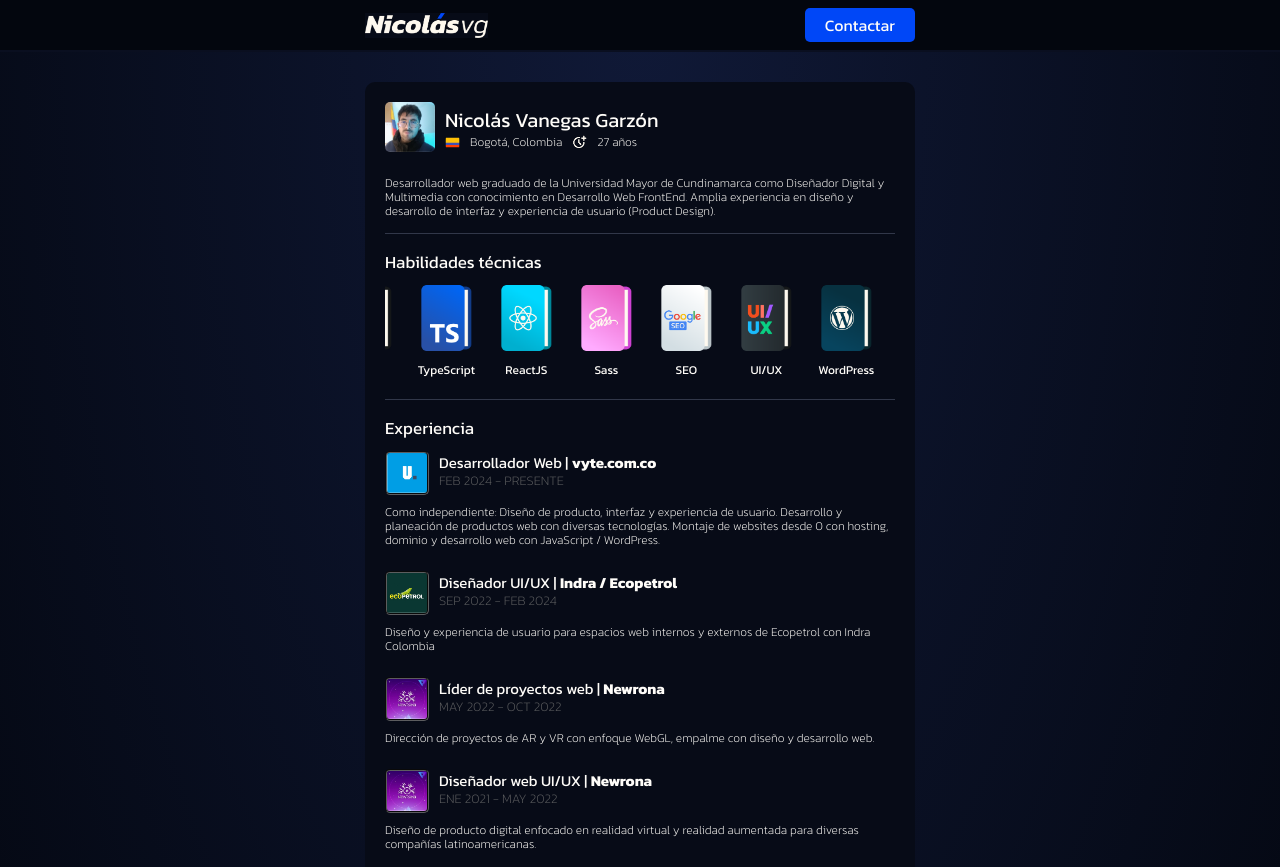
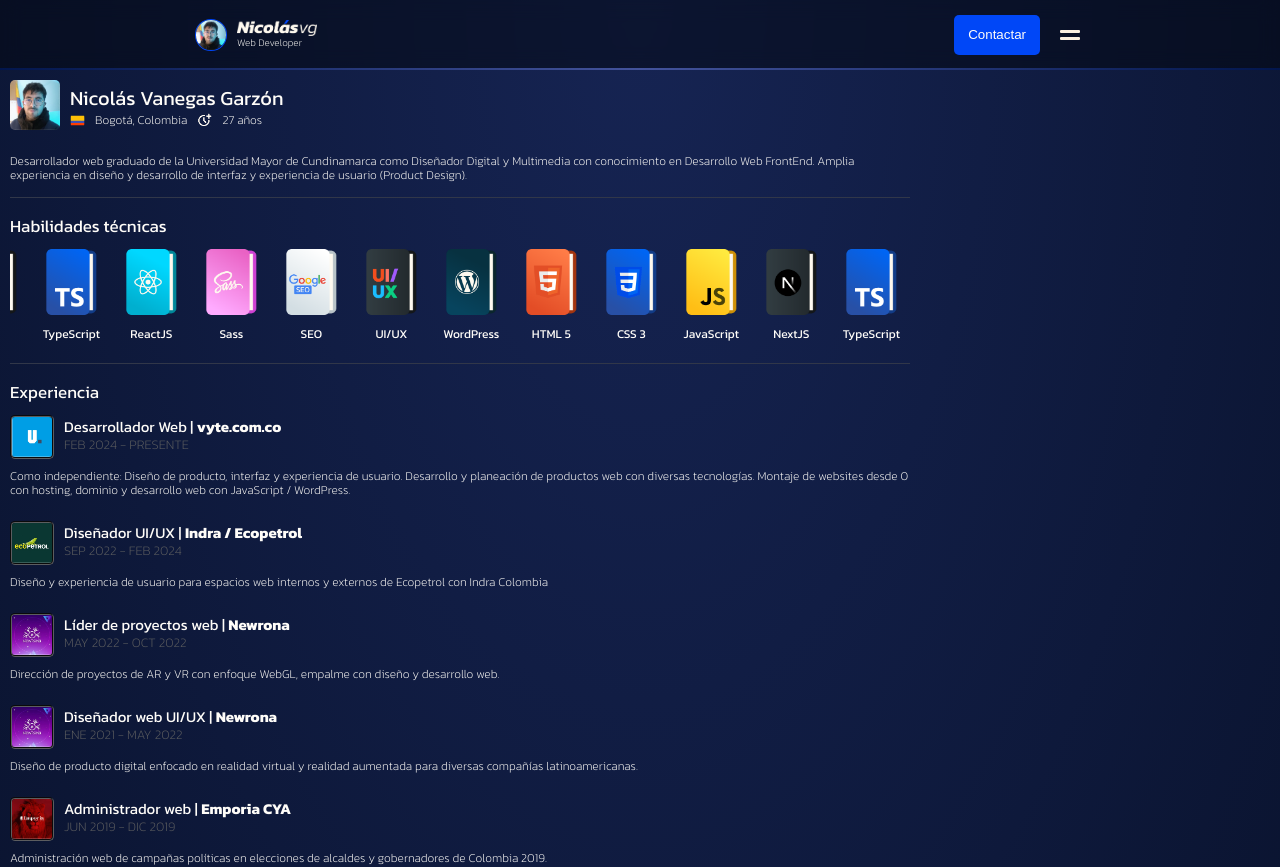
Before and after one commit to nhockjs/nicolasvg, a Next.js app: page / in a window 1280 px wide. Shown: the top 867 px of the page. Built offline with nearby package versions, Linux system fonts and the light colour scheme.

Commit message:
Layout actualizado

```diff
--- a/app/globals.scss
+++ b/app/globals.scss
@@ -4,6 +4,7 @@
   --colorOne: #03060e;
   --colorTwo: #070b17;
   --colorThree: #0a0f20;
+  --colorHover: #182244;
   --textOne: #fffdf9;
   --textTwo: #f9eee0;
   --textThree: #fffaf1;
@@ -14,12 +15,12 @@
   --greenColor: #05ea78;
   --yellowColor: #ffd400;
 
-  --colorThrgee: rgb(10, 15, 32) 0;
-  // Size globals
-
-  --contentWidth: 550px;
-  @media (max-width: 600px) {
-    --contentWidth: 95vw;
+  --contentWidth: 95vw;
+  @media (min-width: 768px) {
+    --contentWidth: 900px;
+  }
+  * {
+    -webkit-tap-highlight-color: transparent;
   }
 }
 
@@ -52,8 +53,8 @@ body {
   background: #101937;
   background: radial-gradient(
     ellipse at top center,
-    rgb(16, 25, 55) 0%,
-    rgba(3, 6, 14, 1) 100%
+    rgb(22, 36, 83) 0%,
+    rgb(9, 18, 44) 100%
   );
   color: var(--textOne);
 }
@@ -70,8 +71,7 @@ p {
 button {
   background-color: var(--ctaColor);
   color: var(--textOne);
-  padding: 5px 20px;
-  height: 35px;
+  padding: 7px 14px;
   border: none;
   border-radius: 5px;
   transition: 0.2s;
@@ -91,10 +91,10 @@ hr {
 }
 
 .global__card {
-  background-color: var(--colorTwo);
+  background-color: transparent;
   border-radius: 10px;
   box-sizing: border-box;
-  padding: 20px;
+  padding: 0px;
   margin: 10px;
   width: var(--contentWidth);
 }
@@ -165,3 +165,28 @@ form {
   display: flex;
   flex-wrap: wrap;
 }
+
+.global__hr {
+  height: 2px;
+  background: #43539c;
+  background: radial-gradient(
+    circle,
+    rgba(67, 83, 156, 1) 0%,
+    rgba(2, 22, 77, 1) 100%
+  );
+  z-index: 999;
+  width: 100%;
+  position: absolute;
+}
+
+.global__container {
+  width: var(--contentWidth);
+  margin: 0 auto;
+  box-sizing: border-box;
+}
+
+.global__ppic {
+  width: 30px;
+  border-radius: 50%;
+  border: 1px solid var(--ctaColor);
+}
--- a/app/layout.tsx
+++ b/app/layout.tsx
@@ -2,6 +2,9 @@ import type { Metadata } from "next";
 import { Kanit } from "next/font/google";
 import "./globals.scss";
 import "./styles/layout.scss";
+import Link from "next/link";
+import ButtonMenu from "@/components/Nav/ButtonMenu/ButtonMenu";
+import Nav from "@/components/Nav/Nav";
 
 const kanit = Kanit({
   weight: ["200", "400", "700"],
@@ -23,72 +26,36 @@ export default function RootLayout({
   return (
     <html lang="en">
       <body className={kanit.variable}>
+        {/* HEADER */}
         <header className="layout__header">
-          <div className="layout__header--content">
-            <img
-              src="/imgs/nicolasvg-1.png"
-              alt="Nicolás VG"
-              className="layout__logo"
-            />
-            <div>
-              {/* <Link className="layout__header__link" href="/cuenta">
-                Mi cuenta
-              </Link> */}
-              <a className="layout__cta">Contactar</a>
+          <div className="global__container layout__header__container">
+            <a href="https://nicolasvg.com" className="layout__logo">
+              <img
+                src="/imgs/ppic.jpg"
+                alt="Nicolás Vanegas"
+                className="global__ppic"
+              />
+              <div className="layout__tagline">
+                <img
+                  src="/imgs/nicolasvg-1.png"
+                  width="80"
+                  alt="Logo Nicolás vg"
+                />
+                <p>Web Developer</p>
+              </div>
+            </a>
+            <div className="layout__header__buttons">
+              <button>Contactar</button>
+              <Nav />
             </div>
           </div>
+          <div className="global__hr layout__hr--header"> </div>
         </header>
-        <div className="layout__container">
-          {/* <nav className="layout__nav global__card">
-            <Link href="/" className="layout__link">
-              <Image
-                src="/imgs/ppic.jpg"
-                alt="Sobre Nicolás VG"
-                width={50}
-                height={50}
-              />
-              <span>Sobre mí</span>
-            </Link>
-            <Link href="/estudios" className="layout__link">
-              <Image
-                src="/icons/xp.png"
-                alt="Experiencia laboral de Nicolás VG"
-                width={50}
-                height={50}
-              />{" "}
-              <span>Estudios</span>
-            </Link>
-            <Link href="/proyectos" className="layout__link">
-              <Image
-                src="/icons/projects.png"
-                alt="Proyectos de Nicolás VG"
-                width={50}
-                height={50}
-              />{" "}
-              <span>Proyectos</span>
-            </Link>
-            <Link href="/laboratorio" className="layout__link">
-              <Image
-                src="/icons/laboratorio.png"
-                alt="Widgets de práctica de Nicolás VG"
-                width={50}
-                height={50}
-              />{" "}
-              <span>Laboratorio</span>
-            </Link>
-            <Link href="/blog" className="layout__link">
-              <Image
-                src="/icons/blog.png"
-                alt="Opiniones de Nicolás VG"
-                width={50}
-                height={50}
-              />{" "}
-              <span>Blog</span>
-            </Link>
-          </nav> */}
 
-          <section className="layout__content global__card">{children}</section>
-        </div>
+        {/* CONTENIDO */}
+        <section className="layout__content global__card">{children}</section>
+        {/* FOOTER */}
+        <div className="global__hr"> </div>
         <footer className="layout__footer">
           Hecho por Nicolás VG con NextJS
         </footer>
--- a/app/styles/layout.scss
+++ b/app/styles/layout.scss
@@ -1,97 +1,57 @@
 .layout__header {
-  background-color: var(--colorOne);
-  border-bottom: 2px solid var(--colorThree);
-  height: 50px;
+  background-color: color-mix(in srgb, var(--colorOne) 50%, transparent);
+  height: 70px;
   top: 0;
   position: sticky;
   width: 100%;
   display: flex;
   align-items: center;
   z-index: 999;
-  .layout__header--content {
-    width: var(--contentWidth);
-    padding: 0 10px;
-    margin: 0 auto;
+  backdrop-filter: blur(10px);
+  .layout__hr--header {
+    bottom: 0;
+  }
+  .layout__header__container {
     display: flex;
+    align-items: center;
     justify-content: space-between;
-    align-items: center;
   }
   .layout__logo {
-    height: 25px;
-    background-color: var(--colorTwo);
-  }
-}
-
-.layout__container {
-  width: var(--contentWidth);
-  min-height: calc(100vh - 50px);
-  margin: 0 auto;
-  padding: 20px 10px;
-  display: flex;
-  flex-direction: column;
-  align-items: center;
-  .layout__nav {
     display: flex;
-    width: 100%;
-    justify-content: space-between;
-    .layout__link {
+    text-decoration: none;
+    gap: 10px;
+    align-items: center;
+    padding: 5px;
+    padding-right: 10px;
+    border-radius: 10px;
+    width: fit-content;
+    transition: 0.3s;
+    color: var(--textColor);
+    .layout__tagline {
       display: flex;
       flex-direction: column;
-      text-align: center;
-      text-decoration: none;
-      color: var(--textOne);
-      transition: 0.2s;
-      img {
-        border-radius: 50%;
+      gap: 0px;
+      p {
+        font-size: 10px;
       }
     }
-
-    .layout__link:hover {
-      color: var(--textTwo);
-      scale: 1.05;
-    }
-    .layout__link span {
-      font-size: 10px;
-    }
+  }
+  .layout__logo:hover {
+    background-color: var(--colorHover);
+    cursor: pointer;
+  }
+  .layout__header__buttons {
+    display: flex;
+    gap: 10px;
   }
 }
 
 .layout__footer {
   display: flex;
-  text-align: center;
+  align-items: center;
   justify-content: center;
-  padding: 10px 0;
+  height: 40px;
+  font-size: 10px;
+  font-weight: 200;
   background-color: var(--colorOne);
-  font-size: 15px;
-  font-weight: 200;
 }
-
-.layout__header__link {
-  color: #ffffff;
-  text-decoration: none;
-  margin-right: 10px;
-  font-weight: 200;
-  font-size: 15px;
-  transition: 0.3s;
-  text-align: end;
-}
-
-.layout__header__link:hover {
-  color: var(--mutedTwo);
-}
-
-.layout__cta {
-  background-color: var(--ctaColor);
-  color: var(--textOne);
-  padding: 5px 20px;
-  height: 35px;
-  border: none;
-  border-radius: 5px;
-  transition: 0.2s;
-}
-
-.layout__cta:hover {
-  scale: 1.05;
-  cursor: pointer;
-  opacity: 10;
-}
--- /dev/null
+++ b/components/Nav/ButtonMenu/ButtonMenu.scss
@@ -0,0 +1,43 @@
+.buttonMenu__button {
+  width: 40px;
+  height: 40px;
+  display: flex;
+  flex-direction: column;
+  gap: 4px;
+  justify-content: center;
+  align-items: center;
+  background-color: transparent;
+  transition: 0.3s;
+  border-radius: 50%;
+  position: relative;
+  -webkit-tap-highlight-color: transparent;
+  .buttonMenu__lineMenu {
+    height: 3px;
+    width: 20px;
+    border-radius: 1px;
+    background-color: var(--textTwo);
+    transition: all 0.3s ease;
+  }
+}
+
+.buttonMenu__button:focus {
+  outline: none;
+  background-color: var(--colorHover);
+}
+
+.buttonMenu__buttonMenu:hover {
+  background-color: var(--colorHover);
+  -webkit-tap-highlight-color: transparent;
+}
+.buttonMenu__lineMenu--open1 {
+  position: absolute;
+  right: 25%;
+  top: 45%;
+  transform: rotate(45deg);
+}
+.buttonMenu__lineMenu--open2 {
+  position: absolute;
+  right: 25%;
+  top: 45%;
+  transform: rotate(315deg);
+}
--- /dev/null
+++ b/components/Nav/ButtonMenu/ButtonMenu.tsx
@@ -0,0 +1,39 @@
+"use client";
+
+import { useState, useEffect } from "react";
+import "./ButtonMenu.scss";
+
+interface buttonMenuProps {
+  open: boolean;
+  onOpen: (open: boolean) => void;
+}
+
+export default function ButtonMenu({ open, onOpen }: buttonMenuProps) {
+  const lineMenuOpenClass = "buttonMenu__lineMenu--open";
+  const [isButtonOpen, setIsButtonOpen] = useState(open);
+
+  useEffect(() => {
+    setIsButtonOpen(open);
+  }, [open]);
+
+  const checkOpen = () => {
+    const newState = !isButtonOpen;
+    setIsButtonOpen(newState);
+    onOpen(newState);
+  };
+
+  return (
+    <button onClick={checkOpen} className="buttonMenu__button">
+      <span
+        className={`buttonMenu__lineMenu ${
+          isButtonOpen ? lineMenuOpenClass + "1" : ""
+        }`}
+      ></span>
+      <span
+        className={`buttonMenu__lineMenu ${
+          isButtonOpen ? lineMenuOpenClass + "2" : ""
+        }`}
+      ></span>
+    </button>
+  );
+}
--- /dev/null
+++ b/components/Nav/Nav.scss
@@ -0,0 +1,72 @@
+.nav__main {
+  position: fixed;
+  top: 70px;
+  right: 0;
+  display: flex;
+  flex-direction: column;
+  gap: 10px;
+  width: 100vw;
+  margin: 0 auto;
+  box-sizing: border-box;
+  padding: 15px;
+  background-color: var(--colorThree);
+  border: 1px solid var(--colorHover);
+  border-radius: 0px 0px 10px 10px;
+  transform-origin: top;
+  z-index: 998;
+}
+
+.nav__draggable {
+  width: 100px;
+  height: 5px;
+  border-radius: 3px;
+  background-color: var(--colorHover);
+  margin: 0 auto;
+}
+.nav__link {
+  width: 100%;
+  z-index: 2;
+  display: flex;
+  box-sizing: border-box;
+  padding: 10px 15px;
+  border-radius: 5px;
+  gap: 10px;
+  align-items: center;
+  font-size: 15px;
+  font-weight: 200;
+  color: var(--textColor);
+  text-decoration: none;
+  transition: 0.3s;
+  img {
+    width: 15px;
+  }
+}
+.nav__link:hover {
+  background-color: var(--colorHover);
+}
+
+.nav__overlay {
+  position: fixed;
+  top: 70px;
+  left: 0;
+  background-color: color-mix(in srgb, var(--colorOne) 80%, transparent);
+  background: linear-gradient(
+    to bottom,
+    color-mix(in srgb, var(--colorOne) 90%, transparent) 25%,
+    color-mix(in srgb, var(--colorOne) 50%, transparent) 100%
+  );
+
+  height: 100vh;
+  width: 100%;
+  z-index: 1;
+}
+
+@media (min-width: 768px) {
+  .nav__main {
+    width: 300px;
+    height: fit-content;
+    top: 80px;
+    right: calc((100vw - var(--contentWidth)) / 2);
+    border-radius: 10px;
+  }
+}
--- /dev/null
+++ b/components/Nav/Nav.tsx
@@ -0,0 +1,77 @@
+"use client";
+
+import Link from "next/link";
+import "./Nav.scss";
+import ButtonMenu from "./ButtonMenu/ButtonMenu";
+import { motion } from "motion/react";
+import { useState, useRef, useEffect } from "react";
+
+export default function Nav() {
+  const [isOpen, setIsOpen] = useState(false);
+  const modalRef = useRef<HTMLDivElement>(null);
+
+  const handleClickOutside = (event: MouseEvent) => {
+    if (modalRef.current && !modalRef.current.contains(event.target as Node)) {
+      setIsOpen(false);
+    }
+  };
+
+  useEffect(() => {
+    if (isOpen) {
+      document.addEventListener("click", handleClickOutside);
+    } else {
+      document.removeEventListener("click", handleClickOutside);
+    }
+
+    return () => {
+      document.removeEventListener("click", handleClickOutside);
+    };
+  }, [isOpen]);
+
+  const handleOverlayClick = () => {
+    setIsOpen(false);
+  };
+
+  return (
+    <div>
+      <ButtonMenu open={isOpen} onOpen={setIsOpen} />
+      <motion.nav
+        ref={modalRef}
+        className="nav__main"
+        aria-hidden={!isOpen}
+        aria-expanded={isOpen ? "true" : "false"}
+        initial={false}
+        animate={{
+          opacity: isOpen ? 1 : 0,
+          scaleY: isOpen ? 1 : 0,
+        }}
+        transition={{
+          duration: 0.4,
+          ease: "easeOut",
+        }}
+      >
+        <nav>
+          <Link className="nav__link" href="/proyectos">
+            <img src="/icons/projects.svg" alt="Proyectos" />
+            <span>Proyectos</span>
+          </Link>
+        </nav>
+        <div className="nav__draggable"></div>
+      </motion.nav>
+
+      {isOpen && (
+        <motion.div
+          className="nav__overlay"
+          aria-hidden={!isOpen}
+          initial={{ opacity: 0 }}
+          animate={{ opacity: isOpen ? 1 : 0 }}
+          transition={{
+            opacity: { duration: 0.3, ease: "easeOut" },
+            delay: 0.1,
+          }}
+          onClick={handleOverlayClick}
+        />
+      )}
+    </div>
+  );
+}
--- a/package.json
+++ b/package.json
@@ -11,6 +11,7 @@
   "dependencies": {
     "animejs": "^4.0.1",
     "firebase": "^11.6.0",
+    "motion": "^12.10.4",
     "next": "15.3.0",
     "react": "^19.0.0",
     "react-dom": "^19.0.0"
```
Also changed, not shown: public/icons/projects.svg (added), 1 other file (tests, documents, lock files or other folders).
